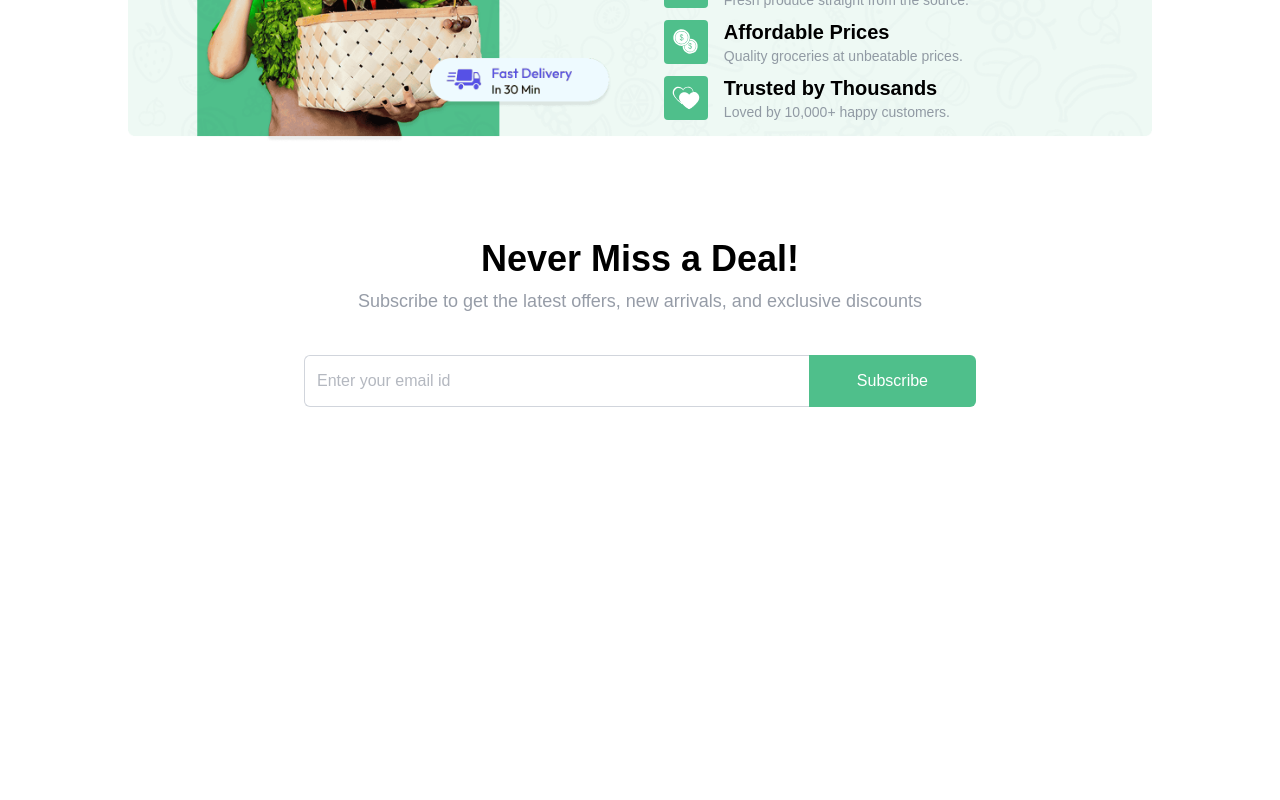
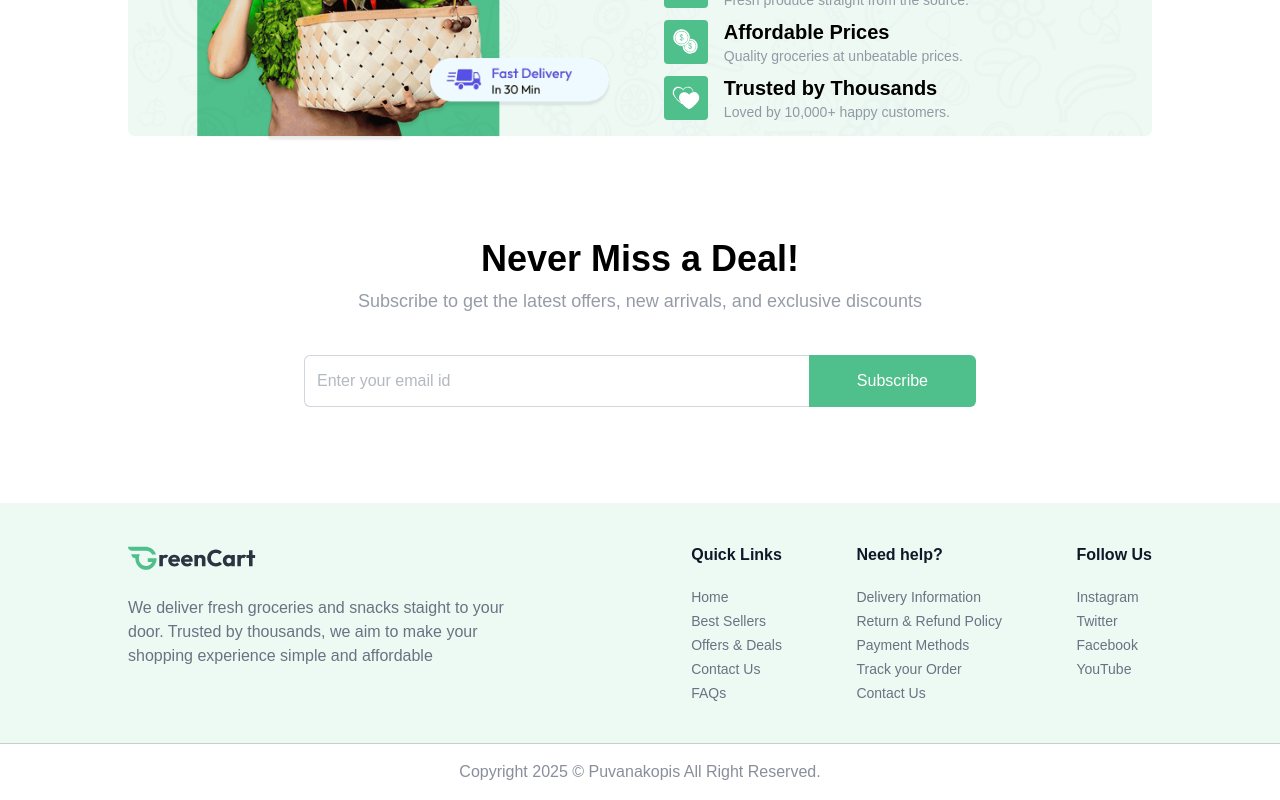
Before and after one commit to puvanakopis/GreenCart, a React (Vite) app in the folder Client/: page / in a window 1280 px wide. Shown: the part 1823-2623 px from the top of the page. Before the commit the page ends 2230 px from the top, so only its background shows below. Built offline with nearby package versions, Linux system fonts and the light colour scheme.

Commit message:
add footer

```diff
--- a/Client/src/App.jsx
+++ b/Client/src/App.jsx
@@ -1,21 +1,25 @@
 import Navbar from './Componets/Navbar'
-import { Routes, Route , useLocation} from 'react-router-dom'
-import {Toaster} from 'react-hot-toast'
+import { Routes, Route, useLocation } from 'react-router-dom'
+import { Toaster } from 'react-hot-toast'
 
 import Home from './Pages/Home'
+import Footer from './Componets/Footer'
 
 const App = () => {
 
   const isSellerPath = useLocation().pathname.includes('/seller')
   return (
     <div>
-      {isSellerPath ? null :<Navbar /> }
-      <Toaster/>
+      {isSellerPath ? null : <Navbar />}
+      <Toaster />
       <div className={`${isSellerPath ? "" : "px-6 md:px-16 lg:px-24 xl:px-32"}`}>
         <Routes>
           <Route path="/" element={<Home />} />
         </Routes>
+
       </div>
+      {!isSellerPath && <Footer />}
+
     </div>
   )
 }
--- /dev/null
+++ b/Client/src/Componets/Footer.jsx
@@ -0,0 +1,34 @@
+import { assets, footerLinks } from "../assets/assets";
+
+const Footer = () => {
+
+    return (
+        <div className="">
+            <div className="flex px-6 md:px-16 lg:px-24 xl:px-32 flex-col md:flex-row items-start justify-between gap-10 py-10 border-b border-gray-500/30 text-gray-500 mt-24 bg-primary/10">
+                <div>
+                    <img className="w-34 md:w-32" src={assets.logo} alt="dummyLogoColored" />
+                    <p className="max-w-[410px] mt-6">We deliver fresh groceries and snacks staight to your door. Trusted by thousands, we aim to make your shopping experience simple and affordable</p>
+                </div>
+                <div className="flex flex-wrap justify-between w-full md:w-[45%] gap-5">
+                    {footerLinks.map((section, index) => (
+                        <div key={index}>
+                            <h3 className="font-semibold text-base text-gray-900 md:mb-5 mb-2">{section.title}</h3>
+                            <ul className="text-sm space-y-1">
+                                {section.links.map((link, i) => (
+                                    <li key={i}>
+                                        <a href={link} className="hover:underline transition">{link.text}</a>
+                                    </li>
+                                ))}
+                            </ul>
+                        </div>
+                    ))}
+                </div>
+            </div>
+            <p className="py-4 text-center text-sm md:text-base text-gray-500/80">
+                Copyright {new Date().getFullYear()} © Puvanakopis All Right Reserved.
+            </p>
+        </div>
+    );
+};
+
+export default Footer;
--- a/Client/src/Pages/Home.jsx
+++ b/Client/src/Pages/Home.jsx
@@ -4,6 +4,7 @@
 import BestSeller from '../Componets/BestSeller'
 import BottomBanner from '../Componets/BottomBanner'
 import NewsLetter from '../Componets/NewsLetter'
+import Footer from '../Componets/Footer'
 
 const Home = () => {
   return (
```
